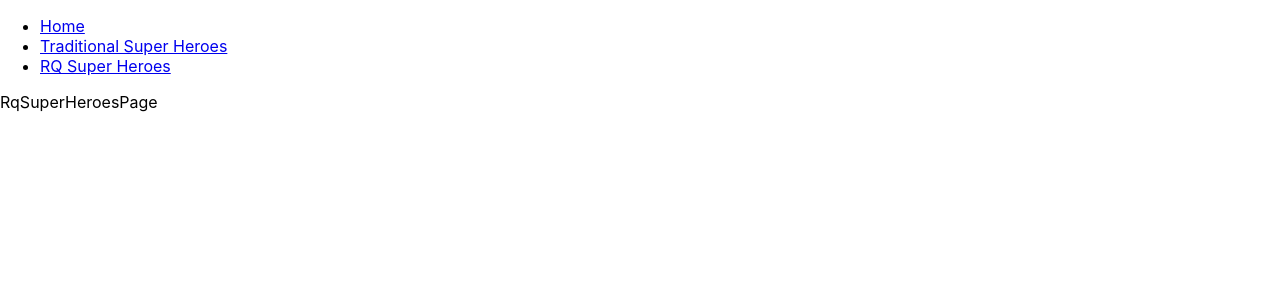
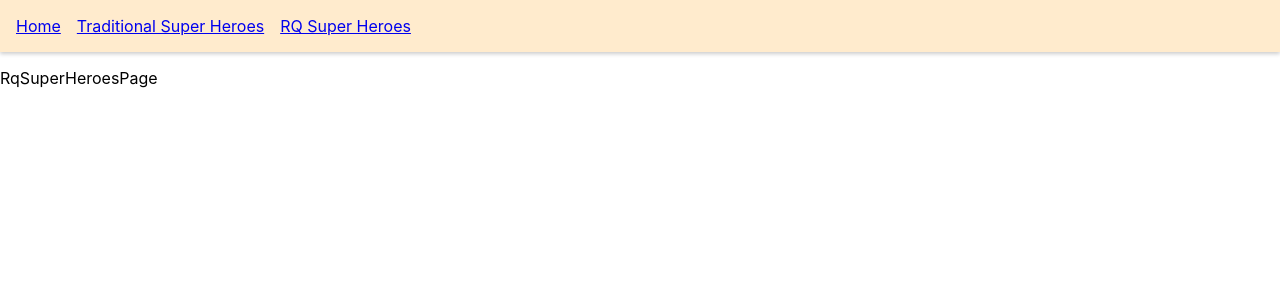
Before and after one commit to ylmgrbzz/React-Query-Tutorial, a React (Create React App) app: page /rq-super-heroes in a window 1280 px wide. Shown: the top 300 px of the page. Built offline with nearby package versions, Linux system fonts and the light colour scheme.

Commit message:
Update styling and routing in App.css and App.js

```diff
--- a/src/App.css
+++ b/src/App.css
@@ -1,38 +1,12 @@
-.App {
-  text-align: center;
+nav ul {
+  display: flex;
+  background-color: blanchedalmond;
+  margin-block-start: 0;
+  padding: 16px;
+  box-shadow: 0 2px 4px rgba(0, 0, 0, 0.2);
 }
 
-.App-logo {
-  height: 40vmin;
-  pointer-events: none;
+nav ul li {
+  list-style-type: none;
+  margin-right: 16px;
 }
-
-@media (prefers-reduced-motion: no-preference) {
-  .App-logo {
-    animation: App-logo-spin infinite 20s linear;
-  }
-}
-
-.App-header {
-  background-color: #282c34;
-  min-height: 100vh;
-  display: flex;
-  flex-direction: column;
-  align-items: center;
-  justify-content: center;
-  font-size: calc(10px + 2vmin);
-  color: white;
-}
-
-.App-link {
-  color: #61dafb;
-}
-
-@keyframes App-logo-spin {
-  from {
-    transform: rotate(0deg);
-  }
-  to {
-    transform: rotate(360deg);
-  }
-}
--- a/src/App.js
+++ b/src/App.js
@@ -1,39 +1,20 @@
 import "./App.css";
-import { BrowserRouter as Router, Switch, Route, Link } from "react-router-dom";
-import HomePage from "./components/HomePage";
-import SuperHeroesPage from "./components/SuperHeroesPage";
-import RQSuperHeroesPage from "./components/RqSuperHeroesPage";
+import { Routes, Route } from "react-router-dom";
+import SuperHeroes from "./components/SuperHeroes.page";
+import RqSuperHeroesPage from "./components/RqSuperHeroesPage";
+import Home from "./components/Home";
+import Navbar from "./components/Navbar";
 
 function App() {
   return (
-    <Router>
-      <div>
-        <nav>
-          <ul>
-            <li>
-              <Link to="/">Home</Link>
-            </li>
-            <li>
-              <Link to="/super-heroes">Traditional Super Heroes</Link>
-            </li>
-            <li>
-              <Link to="/rq-super-heroes">RQ Super Heroes</Link>
-            </li>
-          </ul>
-        </nav>
-        <Switch>
-          <Route path="/super-heroes">
-            <SuperHeroesPage />
-          </Route>
-          <Route path="/rq-super-heroes">
-            <RQSuperHeroesPage />
-          </Route>
-          <Route path="/">
-            <HomePage />
-          </Route>
-        </Switch>
-      </div>
-    </Router>
+    <div>
+      <Navbar />
+      <Routes>
+        <Route path="/" element={<Home />} />
+        <Route path="super-heroes" element={<SuperHeroes />} />
+        <Route path="rq-super-heroes" element={<RqSuperHeroesPage />} />
+      </Routes>
+    </div>
   );
 }
 
--- a/src/components/Home.Page.js
+++ b/src/components/Home.js
@@ -1,7 +1,7 @@
 import React from "react";
 
 const Home = () => {
-  return <div>Home.Page</div>;
+  return <div>Home</div>;
 };
 
 export default Home;
--- /dev/null
+++ b/src/components/Navbar.js
@@ -0,0 +1,25 @@
+import React from "react";
+import { Link } from "react-router-dom";
+
+const Navbar = () => {
+  return (
+    <div>
+      {" "}
+      <nav>
+        <ul>
+          <li>
+            <Link to="/">Home</Link>
+          </li>
+          <li>
+            <Link to="/super-heroes">Traditional Super Heroes</Link>
+          </li>
+          <li>
+            <Link to="/rq-super-heroes">RQ Super Heroes</Link>
+          </li>
+        </ul>
+      </nav>
+    </div>
+  );
+};
+
+export default Navbar;
--- a/src/components/SuperHeroes.page.js
+++ b/src/components/SuperHeroes.page.js
@@ -1,7 +1,7 @@
 import React from "react";
 
 const SuperHeroes = () => {
-  return <div>SuperHeroes.page</div>;
+  return <div>SuperHeroesPage</div>;
 };
 
 export default SuperHeroes;
--- a/src/index.js
+++ b/src/index.js
@@ -1,13 +1,16 @@
-import React from 'react';
-import ReactDOM from 'react-dom/client';
-import './index.css';
-import App from './App';
-import reportWebVitals from './reportWebVitals';
+import React from "react";
+import ReactDOM from "react-dom/client";
+import "./index.css";
+import App from "./App";
+import reportWebVitals from "./reportWebVitals";
+import { BrowserRouter } from "react-router-dom";
 
-const root = ReactDOM.createRoot(document.getElementById('root'));
+const root = ReactDOM.createRoot(document.getElementById("root"));
 root.render(
   <React.StrictMode>
-    <App />
+    <BrowserRouter>
+      <App />
+    </BrowserRouter>
   </React.StrictMode>
 );
 
```
